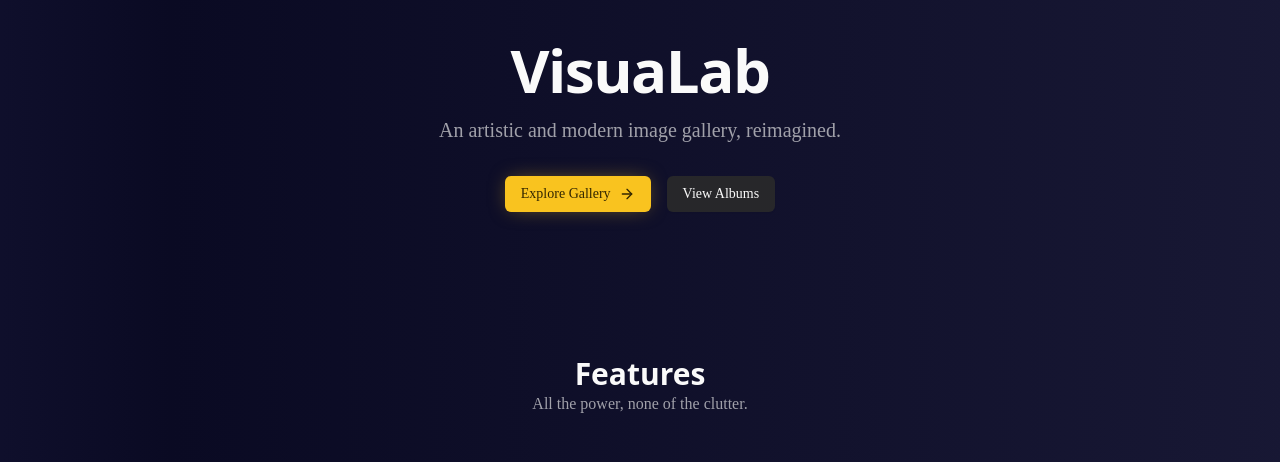
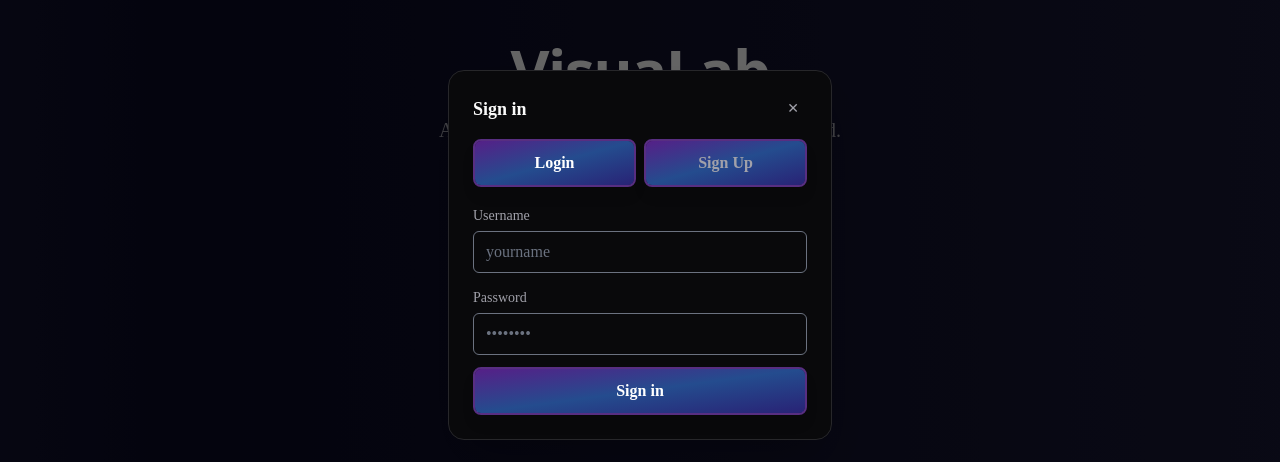
Before and after one commit to varunaditya27/VisuaLab, a Next.js app: page / in a window 1280 px wide. Both pictures are taken after a click on the button "Login". Shown: the part 145-607 px from the top of the page. Built offline with nearby package versions, Linux system fonts and the light colour scheme.

Commit message:
Add AuthModal component for user authentication; implement login and registration functionality with error handling and animations

```diff
--- /dev/null
+++ b/components/AuthModal.tsx
@@ -0,0 +1,172 @@
+"use client"
+
+import { useEffect, useState } from 'react'
+import { AnimatePresence, motion } from 'framer-motion'
+import { Button } from '@/components/ui/Button'
+
+type Tab = 'login' | 'register'
+
+export default function AuthModal() {
+  const [open, setOpen] = useState(false)
+  const [tab, setTab] = useState<Tab>('login')
+  const [loading, setLoading] = useState(false)
+  const [error, setError] = useState<string | null>(null)
+
+  useEffect(() => {
+    const onOpen = (e: Event) => {
+      const detail = (e as CustomEvent).detail as { tab?: Tab } | undefined
+      setTab(detail?.tab ?? 'login')
+      setError(null)
+      setOpen(true)
+    }
+    const onKey = (e: KeyboardEvent) => {
+      if (e.key === 'Escape') setOpen(false)
+    }
+    window.addEventListener('visuauth:open', onOpen as EventListener)
+    window.addEventListener('keydown', onKey)
+    return () => {
+      window.removeEventListener('visuauth:open', onOpen as EventListener)
+      window.removeEventListener('keydown', onKey)
+    }
+  }, [])
+
+  const submit = async (e: React.FormEvent<HTMLFormElement>) => {
+    e.preventDefault()
+    setLoading(true)
+    setError(null)
+    try {
+      const form = e.currentTarget
+      const formData = new FormData(form)
+      const body = {
+        username: String(formData.get('username') || ''),
+        password: String(formData.get('password') || ''),
+      }
+      const endpoint = tab === 'login' ? '/api/auth/login' : '/api/auth/register'
+      const res = await fetch(endpoint, {
+        method: 'POST',
+        headers: { 'Content-Type': 'application/json' },
+        body: JSON.stringify(body),
+      })
+      const json = await res.json().catch(() => ({}))
+      if (!res.ok) {
+        setError(json?.error || 'Something went wrong')
+        return
+      }
+      // Close and refresh to reflect new cookies/role
+      setOpen(false)
+      // Small delay to allow modal exit animation
+      setTimeout(() => {
+        if (typeof window !== 'undefined') window.location.reload()
+      }, 150)
+    } catch (err) {
+      setError('Network error')
+    } finally {
+      setLoading(false)
+    }
+  }
+
+  return (
+    <AnimatePresence>
+      {open && (
+        <motion.div
+          className="fixed inset-0 z-[100] flex items-center justify-center p-4"
+          initial={{ opacity: 0 }}
+          animate={{ opacity: 1 }}
+          exit={{ opacity: 0 }}
+        >
+          <div
+            className="absolute inset-0 bg-black/60"
+            onClick={() => setOpen(false)}
+            aria-hidden
+          />
+          <motion.div
+            className="relative z-[101] w-full max-w-sm rounded-xl border bg-background p-6 shadow-2xl"
+            initial={{ y: 20, opacity: 0 }}
+            animate={{ y: 0, opacity: 1 }}
+            exit={{ y: 20, opacity: 0 }}
+            role="dialog"
+            aria-modal="true"
+            aria-labelledby="auth-modal-title"
+          >
+            <div className="mb-4 flex items-center justify-between">
+              <h2 id="auth-modal-title" className="text-lg font-semibold">
+                {tab === 'login' ? 'Sign in' : 'Create account'}
+              </h2>
+              <button
+                onClick={() => setOpen(false)}
+                className="rounded-md px-2 py-1 text-sm text-muted-foreground hover:text-foreground"
+                aria-label="Close"
+              >
+                ✕
+              </button>
+            </div>
+
+            <div className="mb-4 grid grid-cols-2 gap-2">
+              <Button
+                onClick={() => setTab('login')}
+                className={
+                  tab === 'login'
+                    ? 'w-full'
+                    : 'w-full !bg-transparent !border-purple-500/50 text-muted-foreground'
+                }
+              >
+                Login
+              </Button>
+              <Button
+                onClick={() => setTab('register')}
+                className={
+                  tab === 'register'
+                    ? 'w-full'
+                    : 'w-full !bg-transparent !border-purple-500/50 text-muted-foreground'
+                }
+              >
+                Sign Up
+              </Button>
+            </div>
+
+            <form onSubmit={submit} className="space-y-3">
+              <div className="space-y-1">
+                <label htmlFor="username" className="text-sm text-muted-foreground">
+                  Username
+                </label>
+                <input
+                  id="username"
+                  name="username"
+                  type="text"
+                  required
+                  className="w-full rounded-md border bg-background px-3 py-2 outline-none focus:ring-2 focus:ring-purple-500/40"
+                  placeholder="yourname"
+                  autoComplete="username"
+                />
+              </div>
+              <div className="space-y-1">
+                <label htmlFor="password" className="text-sm text-muted-foreground">
+                  Password
+                </label>
+                <input
+                  id="password"
+                  name="password"
+                  type="password"
+                  required
+                  className="w-full rounded-md border bg-background px-3 py-2 outline-none focus:ring-2 focus:ring-purple-500/40"
+                  placeholder="••••••••"
+                  autoComplete={tab === 'login' ? 'current-password' : 'new-password'}
+                />
+              </div>
+
+              {error && (
+                <p className="text-sm text-red-400" role="alert">
+                  {error}
+                </p>
+              )}
+
+              <Button type="submit" disabled={loading} className="w-full">
+                {loading ? (tab === 'login' ? 'Signing in…' : 'Creating…') : tab === 'login' ? 'Sign in' : 'Create account'}
+              </Button>
+            </form>
+          </motion.div>
+        </motion.div>
+      )}
+    </AnimatePresence>
+  )
+}
--- a/components/GalleryGrid.tsx
+++ b/components/GalleryGrid.tsx
@@ -41,8 +41,8 @@
   return (
     <motion.div
       variants={staggerItem}
-      whileHover={{ y: -5, scale: 1.02, boxShadow: '0px 10px 30px -5px rgba(0, 0, 0, 0.3)' }}
-      className="group relative rounded-lg overflow-hidden mb-4 border border-white/10"
+      whileHover={{ y: -5, scale: 1.02 }}
+      className="group relative rounded-lg overflow-hidden mb-4 card-interactive"
     >
       <div
         className="relative overflow-hidden cursor-pointer"
```
